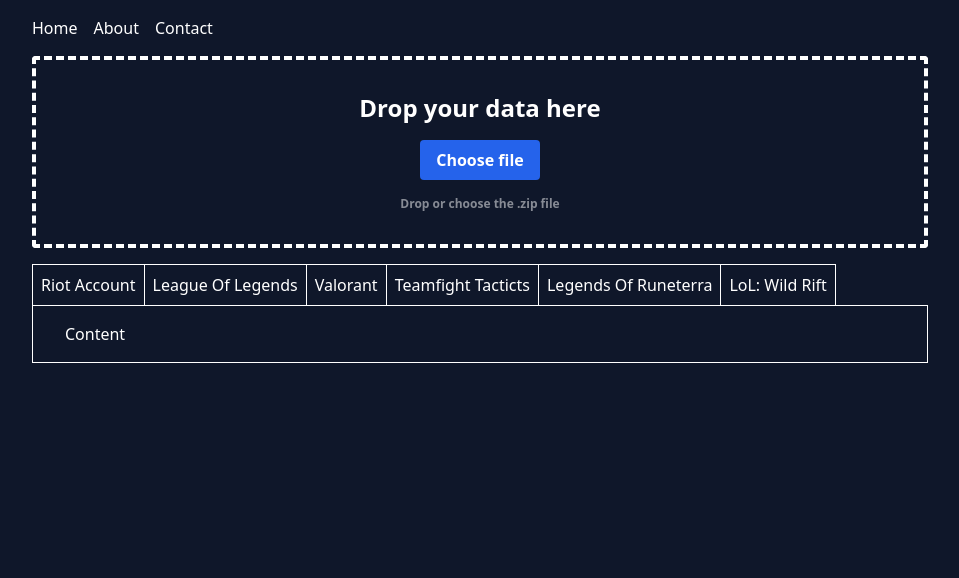
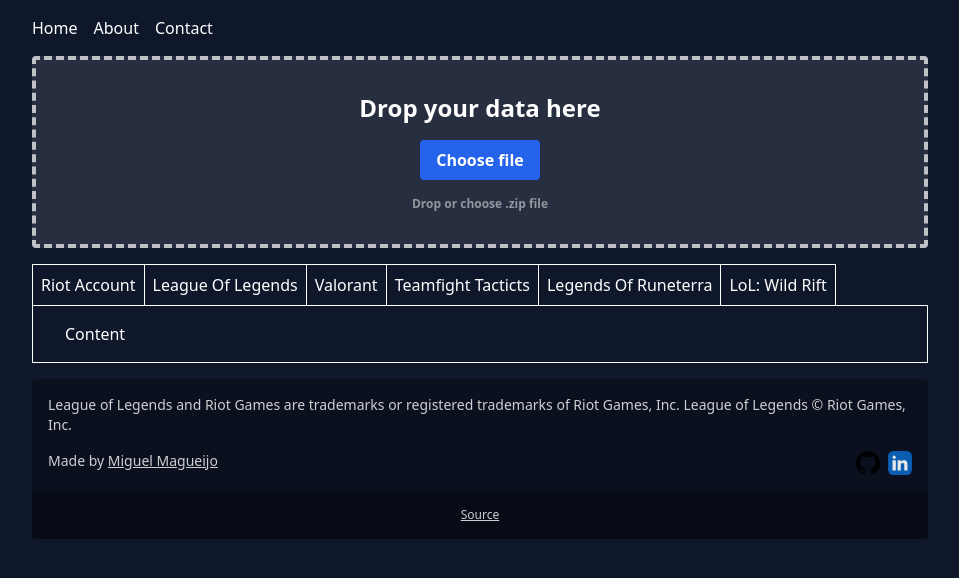
Before and after one commit to miguelmagueijo/Riot-Games-Data-Visualizer, a React (Vite) app: page / in a window 1280 px wide. Shown: the top 578 px of the page, without its empty margins (160-1119 px from the left). Built offline with nearby package versions, Linux system fonts and the light colour scheme.

Commit message:
Add Footer

```diff
--- a/src/App.tsx
+++ b/src/App.tsx
@@ -1,15 +1,16 @@
 import "./App.css";
 import Navbar from "./components/Navbar/Navbar";
+import Footer from "./components/Footer/Footer";
 
 function App() {
 	return (
 		<div className="max-w-4xl mx-auto space-y-4 py-4">
 			<Navbar />
 			{/* Drop file area */}
-			<div id="dropArea" className="border-4 border-dashed border-white rounded py-8 flex justify-center items-center space-y-4 flex-col">
+			<div id="dropArea" className="border-4 border-dashed border-white/70 rounded py-8 flex justify-center items-center space-y-4 flex-col bg-white/10">
 				<h2 className="text-2xl font-bold">Drop your data here</h2>
 				<button className="px-4 py-2 bg-blue-600 hover:bg-blue-700 duration-300 rounded font-bold">Choose file</button>
-				<span className="text-xs font-semibold text-white/50">Drop or choose the .zip file</span>
+				<span className="text-xs font-semibold text-white/50">Drop or choose .zip file</span>
 			</div>
 			{/* Tabs */}
 			<div>
@@ -25,6 +26,7 @@
 					Content
 				</div>
 			</div>
+			<Footer />
 		</div>
 	);
 }
--- /dev/null
+++ b/src/components/Footer/Footer.tsx
@@ -0,0 +1,35 @@
+import React from "react";
+import linkedinLogo from "../../assets/linkedin.svg";
+import githubLogo from "../../assets/github.svg";
+
+class Footer extends React.Component {
+    render() {
+        return (
+            <footer className="text-sm text-white/80">
+                <div className="p-4 bg-black/30 rounded-t space-y-4">
+                    <div>
+                        League of Legends and Riot Games are trademarks or registered trademarks of Riot Games, Inc. League of Legends © Riot Games, Inc.
+                    </div>
+                    <div className="flex justify-between">
+                        <div>
+                            Made by <a className="underline" href="#">Miguel Magueijo</a>
+                        </div>
+                        <div className="flex space-x-2 items-center">
+                            <a href="https://github.com/miguelmagueijo">
+                                <img src={githubLogo} className="w-6 opacity-90" alt="Github - Miguel Magueijo" />
+                            </a>
+                            <a href="https://www.linkedin.com/in/miguel-magueijo">
+                                <img src={linkedinLogo} className="w-6 opacity-90" alt="LinkedIn - Miguel Magueijo" />
+                            </a>
+                        </div>
+                    </div>
+                </div>
+                <div className="flex justify-center bg-black/50 p-4 rounded-b">
+                    <a className="text-xs underline" href="https://github.com/miguelmagueijo/riot-games-data-visualizer">Source</a>
+                </div>
+            </footer>
+        );
+    }
+}
+
+export default Footer;
```
Also changed, not shown: src/assets/github.svg (added), src/assets/linkedin.svg (added).
